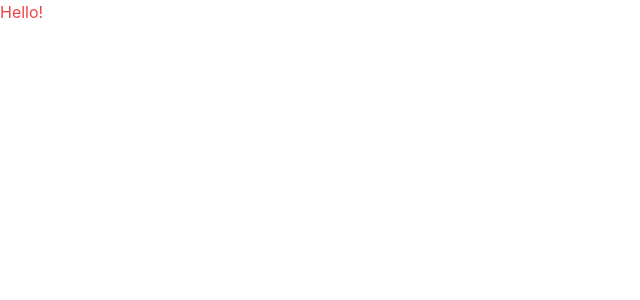
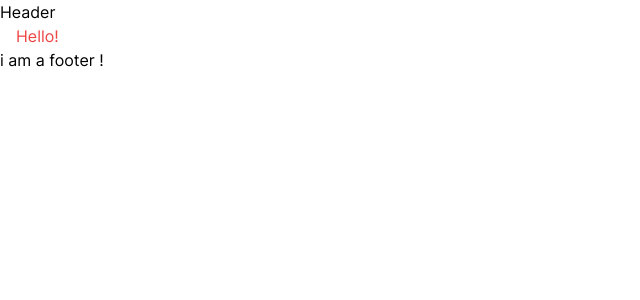
Before and after one commit to jovanhartono/deliverinc, a Next.js app: page / in a window 1280 px wide. Shown: the top 300 px of the page, without its empty margins (0-640 px from the left). Built offline with nearby package versions, Linux system fonts and the light colour scheme.

Commit message:
Adding inter typeface from google fonts.

```diff
--- /dev/null
+++ b/components/footer.tsx
@@ -0,0 +1,7 @@
+export default function Footer() {
+    return (
+        <footer>
+            i am a footer !
+        </footer>
+    )
+}
--- /dev/null
+++ b/components/header.tsx
@@ -0,0 +1,7 @@
+export default function Header (){
+    return (
+        <header>
+            <h1>Header</h1>
+        </header>
+    )
+}
--- /dev/null
+++ b/components/layout.tsx
@@ -0,0 +1,23 @@
+import Header from "./header";
+import Footer from "./footer";
+import Head from "next/head";
+
+export default function Layout({children}: { children: React.ReactNode }) {
+    return (
+        <>
+            <Head>
+                <title>Deliverinc</title>
+                <meta charSet="utf-8" />
+                <meta name="viewport" content="initial-scale=1.0, width=device-width" />
+                <link rel="preload" href="/fonts/Inter-Variable.woff2" as="font" type="font/woff2" crossOrigin="anonymous"/>
+            </Head>
+            <div className="page-container">
+                <Header/>
+                <div className="container mx-auto px-4 md:px-8 lg:px-4">
+                    {children}
+                </div>
+                <Footer/>
+            </div>
+        </>
+    );
+}
--- a/pages/_app.tsx
+++ b/pages/_app.tsx
@@ -1,8 +1,13 @@
 import '../styles/globals.css'
 import type { AppProps } from 'next/app'
+import Layout from "../components/layout";
 
 function MyApp({ Component, pageProps }: AppProps) {
-  return <Component {...pageProps} />
+  return (
+    <Layout>
+      <Component {...pageProps} />
+    </Layout>
+  )
 }
 
 export default MyApp
--- a/styles/globals.css
+++ b/styles/globals.css
@@ -2,19 +2,19 @@
 @tailwind components;
 @tailwind utilities;
 
+@layer base {
     html,
     body {
         padding: 0;
         margin: 0;
-  font-family: -apple-system, BlinkMacSystemFont, Segoe UI, Roboto, Oxygen,
+        font-family: "Inter", -apple-system, BlinkMacSystemFont, Segoe UI, Roboto, Oxygen,
         Ubuntu, Cantarell, Fira Sans, Droid Sans, Helvetica Neue, sans-serif;
     }
 
-a {
-  color: inherit;
-  text-decoration: none;
+    @font-face {
+        font-family: "Inter";
+        font-weight: 1 999;
+        font-display: optional;
+        src: url("/fonts/Inter-Variable.woff2") format("woff2");
     }
-
-* {
-  box-sizing: border-box;
 }
```
Also changed, not shown: public/fonts/Inter-Variable.woff2 (added). Lines whose indentation alone changed are shown as unchanged.
